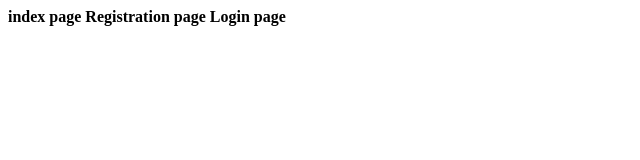
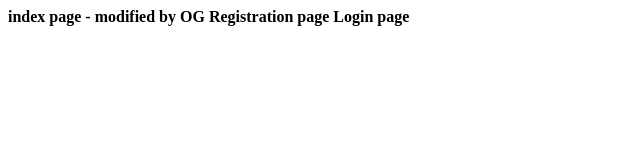
Before and after one commit to mohaneswar123/demoproject30566, a plain HTML site: page index.html in a window 1280 px wide. Shown: the whole page, without its empty margins (0-640 px from the left). Drawn offline with Linux system fonts and the light colour scheme.

Commit message:
modified by og

```diff
--- a/index.html
+++ b/index.html
@@ -1,3 +1,3 @@
-<b>index page</b>
+<b>index page - modified by OG</b>
 <b>Registration page</b>
 <b>Login page</b>
```
